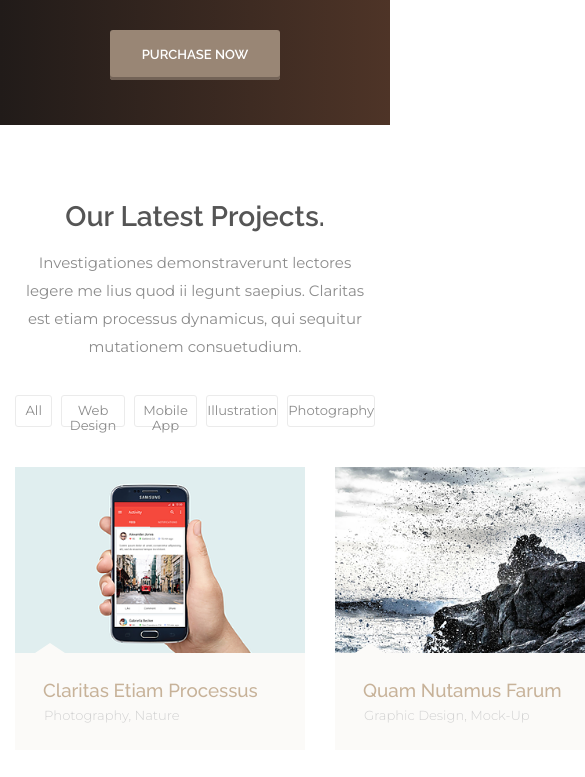
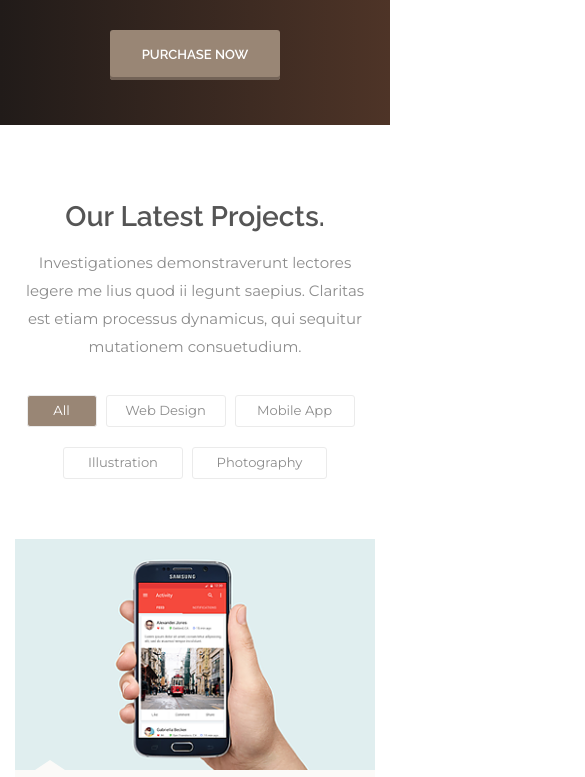
Before and after one commit to rayxxsuzuya/waxom, a plain HTML site: page index.html in a window 390 px wide. Shown: the part 2380-3157 px from the top of the page, 585 px wide, since content can reach past the window. Drawn offline with nearby package versions, Linux system fonts and the light colour scheme.

Commit message:
adaptive page-projects

```diff
--- a/index.html
+++ b/index.html
@@ -95,7 +95,7 @@
 			<p class="projects-paragraph">Investigationes demonstraverunt lectores legere me lius quod ii legunt saepius. Claritas est etiam processus dynamicus,
 			qui sequitur mutationem consuetudium.</p>
 			<ul class="tab">
-				<li class="tablinks">All</li>
+				<li class="tablinks active">All</li>
 				<li class="tablinks">Web Design</li>
 				<li class="tablinks">Mobile App</li>
 				<li class="tablinks">Illustration</li>
--- a/sass/style.sass
+++ b/sass/style.sass
@@ -480,6 +480,7 @@ body
 			align-items: center
 			padding-left: 0
 			margin-bottom: 40px
+			flex-wrap: wrap
 			.tablinks
 				cursor: pointer
 				margin-right: 9px
@@ -490,6 +491,9 @@ body
 				font-size: 0.875em
 				font-weight: 400
 				transition: 0.1s
+				&.active
+					color: #ffffff
+					background-color: #998675
 				&:hover
 					color: #ffffff
 					background-color: #998675
@@ -582,6 +586,27 @@ body
 			border: none
 			outline: none
 			cursor: pointer
+
+@media screen and ( max-width: 986px )
+	.page-projects
+		.container
+			.grid-box
+				grid-template-columns: repeat(2, minmax(290px, 370px))
+				justify-content: center
+
+@media screen and ( max-width: 651px )
+	.page-projects
+		.container
+			.grid-box
+				grid-template-columns: minmax(290px, 370px)
+			.tab
+				.tablinks
+					margin-bottom: 20px
+
+@media screen and ( max-width: 500px )
+	.page-projects
+		.container
+			padding-bottom: 46px
 
 .page-video
 	padding-left: 15px
```
Also changed, not shown: css/style.css, 1 other file.
